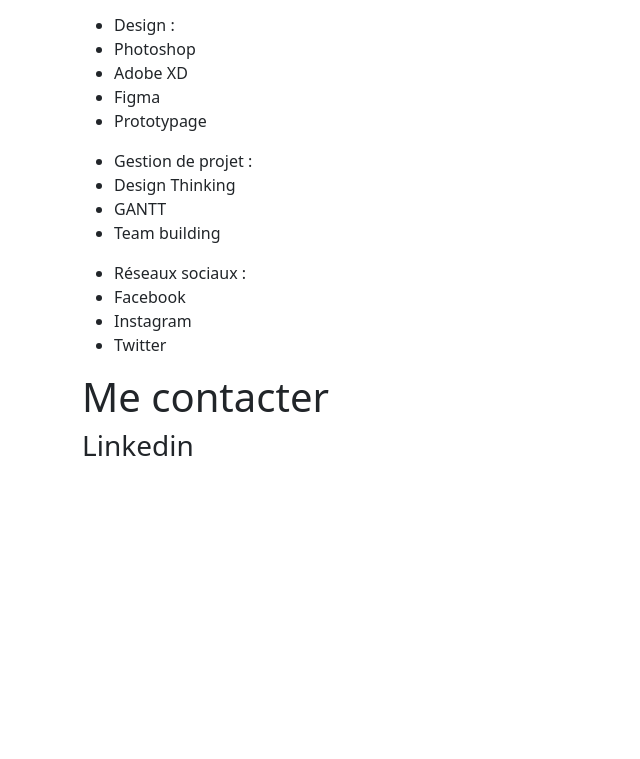
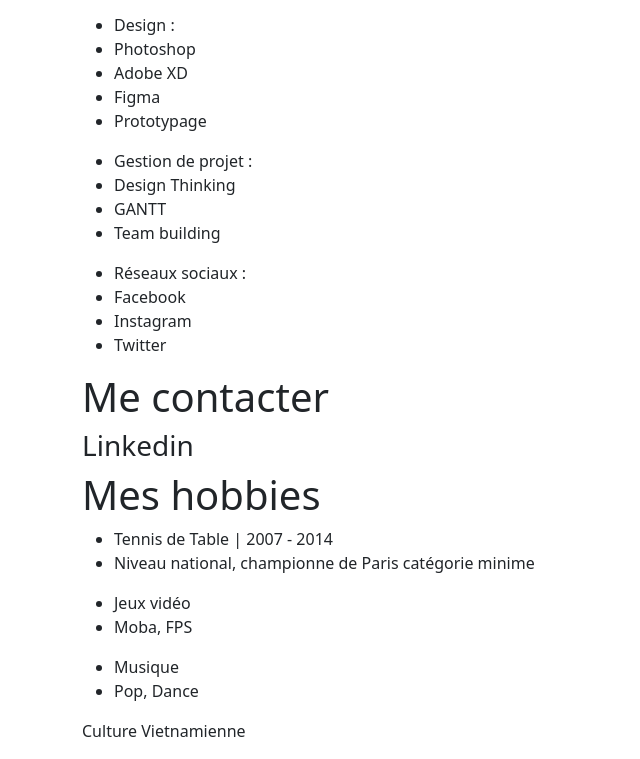
Before and after one commit to SoFoxies/webschool_devops, a plain HTML site: page index.html in a window 1280 px wide. Shown: the part 1375-2134 px from the top of the page, without its empty margins (0-640 px from the left). Before the commit the page ends 1846 px from the top, so only its background shows below. Drawn offline with nearby package versions, Linux system fonts and the light colour scheme.

Commit message:
push  mes hobbies

```diff
--- a/index.html
+++ b/index.html
@@ -14,10 +14,10 @@
     <section id="moi">
         <div class="container">
             <div class="row">
-                <div class="col-md-6">
+                <div class="col-md-6 d-flex justify-content-center">
                     <p>Je m'appelle Soso, j'ai 23 ans et je suis apprenti intégrateur web</p>
                 </div>
-                <div class="col-md-6">
+                <div class="col-md-6 d-flex justify-content-center">
                     <img src="./Image.png" alt="">
                 </div>
             </div>
@@ -122,6 +122,26 @@
             <h3>Linkedin</h3>
         </div>
     </section>
+
+    <section>
+        <div class="container">
+            <h1>Mes hobbies</h1>
+            <ul>
+                <li>Tennis de Table | 2007 - 2014</li>
+                <li>Niveau national, championne de Paris catégorie minime</li>
+            </ul>
+            <ul>
+                <li>Jeux vidéo</li>
+                <li>Moba, FPS</li>
+            </ul>
+            <ul>
+                <li>Musique</li>
+                <li>Pop, Dance</li>
+            </ul>
+
+            <p>Culture Vietnamienne</p>
+        </div>
+    </section>
 </body>
 
 </html>
```
